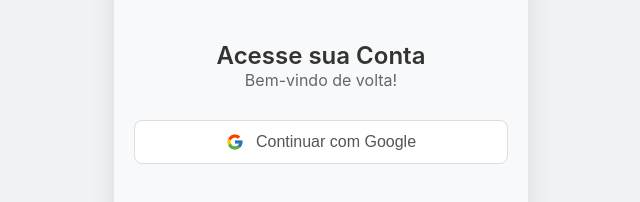
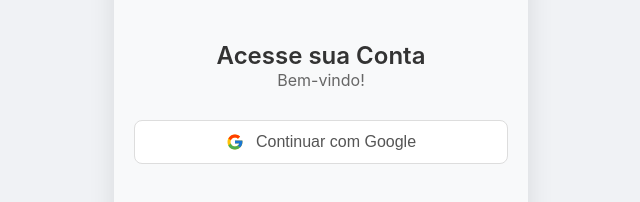
Before and after one commit to marcioartes/orcamento-pro, a plain HTML site: page public/index.html in a window 1280 px wide. Shown: the part 526-728 px from the top of the page, 319-959 px from the left. Drawn offline with Linux system fonts and the light colour scheme; no server answers.

Commit message:
docs: Atualiza texto BEm Vindo na tela de login

```diff
--- a/public/index.html
+++ b/public/index.html
@@ -38,7 +38,7 @@
         <div class="login-section">
           <div class="login-card">
             <h1 class="login-title">Acesse sua Conta</h1>
-            <p class="login-subtitle">Bem-vindo de volta!</p>
+            <p class="login-subtitle">Bem-vindo!</p>
             <button class="btn-google" onclick="login()">
               <svg class="google-icon" xmlns="http://www.w3.org/2000/svg" width="18" height="18" viewBox="0 0 48 48">
                 <path fill="#FFC107" d="M43.611,20.083H42V20H24v8h11.303c-1.649,4.657-6.08,8-11.303,8c-6.627,0-12-5.373-12-12c0-6.627,5.373-12,12-12c3.059,0,5.842,1.154,7.961,3.039l5.657-5.657C34.046,6.053,29.268,4,24,4C12.955,4,4,12.955,4,24c0,11.045,8.955,20,20,20c11.045,0,20-8.955,20-20C44,22.659,43.862,21.35,43.611,20.083z"></path><path fill="#FF3D00" d="M6.306,14.691l6.571,4.819C14.655,15.108,18.961,12,24,12c3.059,0,5.842,1.154,7.961,3.039l5.657-5.657C34.046,6.053,29.268,4,24,4C16.318,4,9.656,8.337,6.306,14.691z"></path><path fill="#4CAF50" d="M24,44c5.166,0,9.86-1.977,13.409-5.192l-6.19-5.238C29.211,35.091,26.715,36,24,36c-5.223,0-9.649-3.352-11.297-7.944l-6.573,5.126C9.21,39.774,16.023,44,24,44z"></path><path fill="#1976D2" d="M43.611,20.083H42V20H24v8h11.303c-0.792,2.237-2.231,4.166-4.087,5.574l6.19,5.238C39.988,36.631,44,30.836,44,24C44,22.659,43.862,21.35,43.611,20.083z"></path>
```
